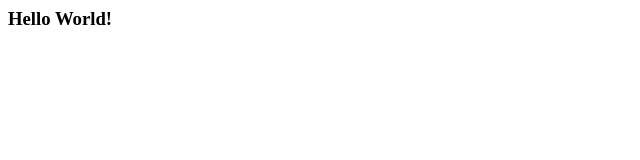
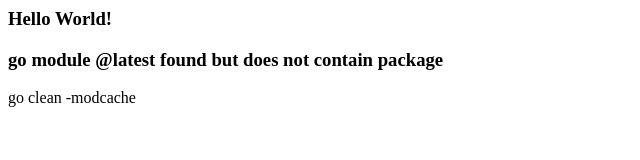
Before and after one commit to wangsying/wangsying.github.io, a plain HTML site: page index.html in a window 1280 px wide. Shown: the whole page, without its empty margins (0-640 px from the left). Drawn offline with Linux system fonts and the light colour scheme.

Commit message:
Update index.html

```diff
--- a/index.html
+++ b/index.html
@@ -1 +1,4 @@
 <h3>Hello World!</h3>
+
+<h3>go module @latest found but does not contain package</h3>
+<p>go clean -modcache</p>
```
